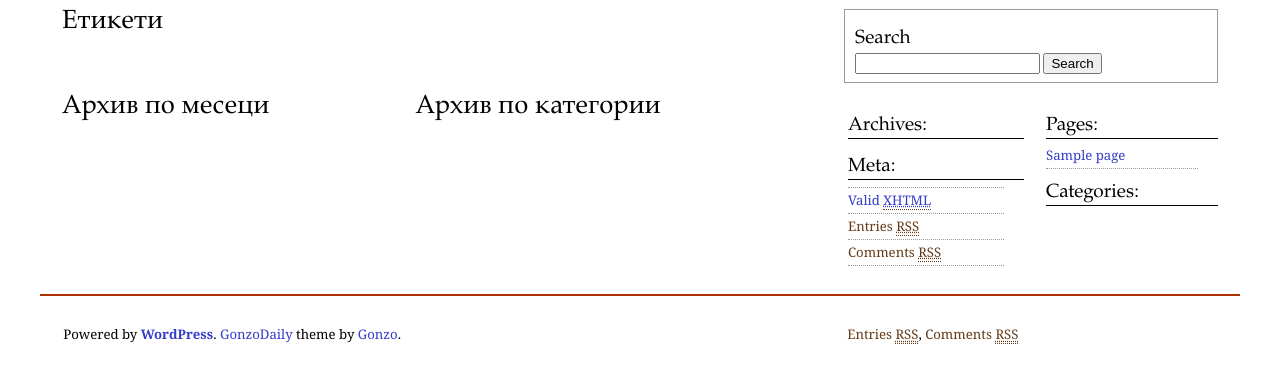
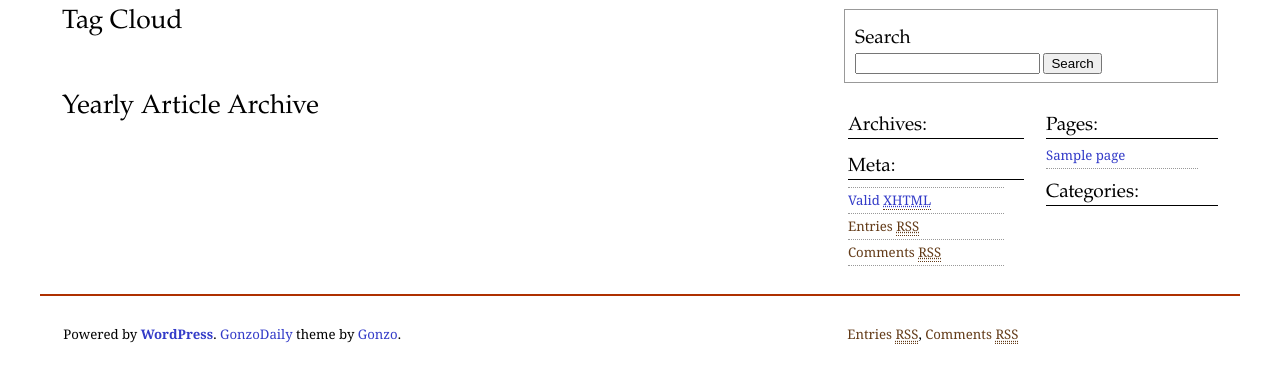
Before and after one commit to AbhishekGhosh/knowledgeblog, a WordPress theme: template trunk/themes/knowledgeblog/archives.php in a window 1280 px wide. Shown: the part 40-423 px from the top of the page. Run offline with PHP 8.4 and a stand-in for WordPress, Linux system fonts and the light colour scheme; the site name, menu and one post (Sample post) are stand-ins, and other content is empty; some libraries are stand-ins or nearby versions.

Commit message:
Changed archives.php for Google Scholar

```diff
--- a/trunk/themes/knowledgeblog/archives.php
+++ b/trunk/themes/knowledgeblog/archives.php
@@ -9,7 +9,7 @@ Template Name: Archives
 		<div id="content" class="single">
 
 			<div class="post">
-				<h2>Етикети</h2>
+				<h2>Tag Cloud</h2>
 
 				<p class="tag-cloud">
 				<?php wp_tag_cloud('smallest=1&largest=4&unit=em'); ?>
@@ -21,19 +21,19 @@ Template Name: Archives
 
 			<?php /* include (TEMPLATEPATH . '/searchform.php');*/ ?>
 
-			<h2>Архив по месеци</h2>
+			<h2>Yearly Article Archive</h2>
 			<ul>
-				<?php wp_get_archives('type=monthly'); ?>
+				<?php wp_get_archives('type=yearly'); ?>
 			</ul>
 			</div>
 
-			<div class="post column right">
+			<!--div class="post column right">
 
 			<h2>Архив по категории</h2>
 			<ul>
 				 <?php wp_list_categories('title_li='); ?>
 			</ul>
-			</div>
+			</div-->
 
 		</div>
 
```
